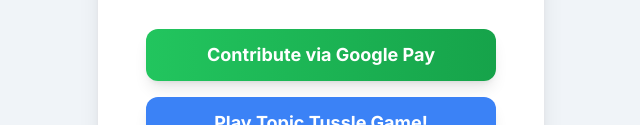
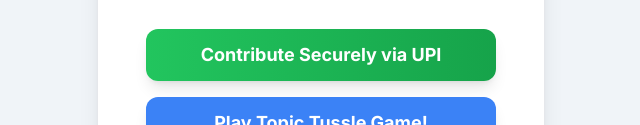
Before and after one commit to Maheshms3/contribution-request, a plain HTML site: page index.html in a window 1280 px wide. Shown: the part 827-952 px from the top of the page, 319-959 px from the left. Drawn offline with nearby package versions, Linux system fonts and the light colour scheme.

Commit message:
Update index.html

```diff
--- a/index.html
+++ b/index.html
@@ -67,9 +67,9 @@
 
         <!-- Call to Action Buttons -->
         <div class="space-y-4 mb-8">
-            <a href="upi://pay?pa=maheshsangale77@oksbi&pn=Mahesh%20Sangale&cu=INR"
+            <a href="upi://pay?pa=7385477336@ybl&pn=Mahesh%20Sangale&cu=INR"
                class="inline-block w-full py-3 px-6 bg-gradient-to-r from-green-500 to-green-600 text-white font-bold text-lg rounded-xl shadow-lg hover:from-green-600 hover:to-green-700 transition-all duration-300 ease-in-out transform hover:-translate-y-1 hover:scale-105 focus:outline-none focus:ring-4 focus:ring-green-300 active:scale-95">
-                Contribute via Google Pay
+                Contribute Securely via UPI
             </a>
             <a href="https://topictussle.netlify.app/" target="_blank" rel="noopener noreferrer"
                class="inline-block w-full py-3 px-6 bg-blue-500 text-white font-bold text-lg rounded-xl shadow-lg hover:bg-blue-600 transition-colors duration-300 ease-in-out transform hover:-translate-y-1 hover:scale-105 focus:outline-none focus:ring-4 focus:ring-blue-300 active:scale-95">
```
